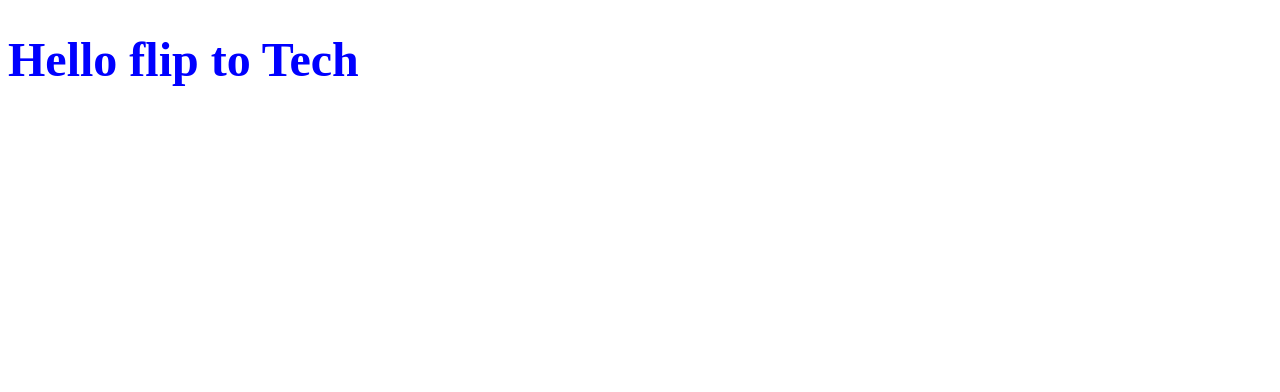
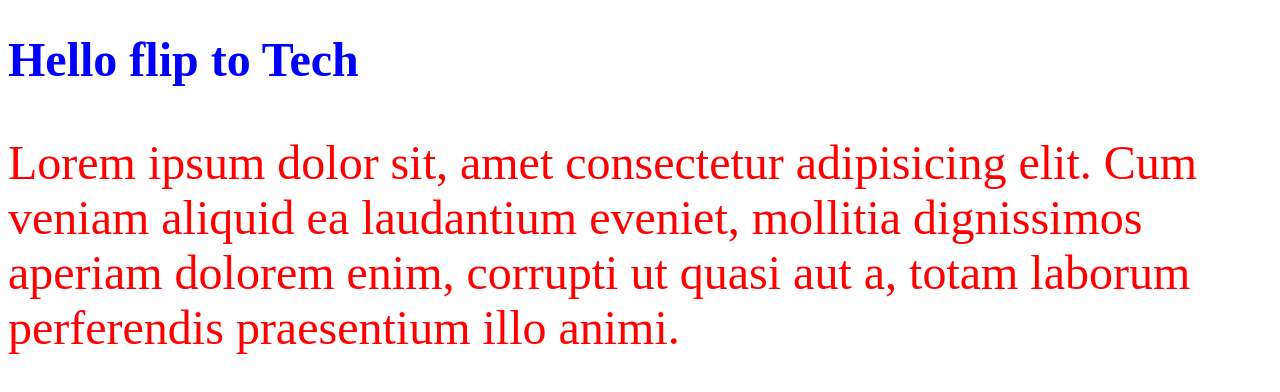
Before and after one commit to Ebube-0420/fliptotechbybaby, a plain HTML site: page index.html in a window 1280 px wide. Drawn offline with Linux system fonts and the light colour scheme.

Commit message:
styled p element

```diff
--- a/index.html
+++ b/index.html
@@ -7,6 +7,7 @@
 </head>
 <body>
     <h1>Hello flip to Tech</h1>
+    <p>Lorem ipsum dolor sit, amet consectetur adipisicing elit. Cum veniam aliquid ea laudantium eveniet, mollitia dignissimos aperiam dolorem enim, corrupti ut quasi aut a, totam laborum perferendis praesentium illo animi.</p>
     <link rel="stylesheet" href="style.css">
 </body>
 </html>
--- a/style.css
+++ b/style.css
@@ -3,3 +3,7 @@ h1{
     color: blue;
 
 }
+p{
+    font-size: 3rem;
+    color: red;
+}
```
